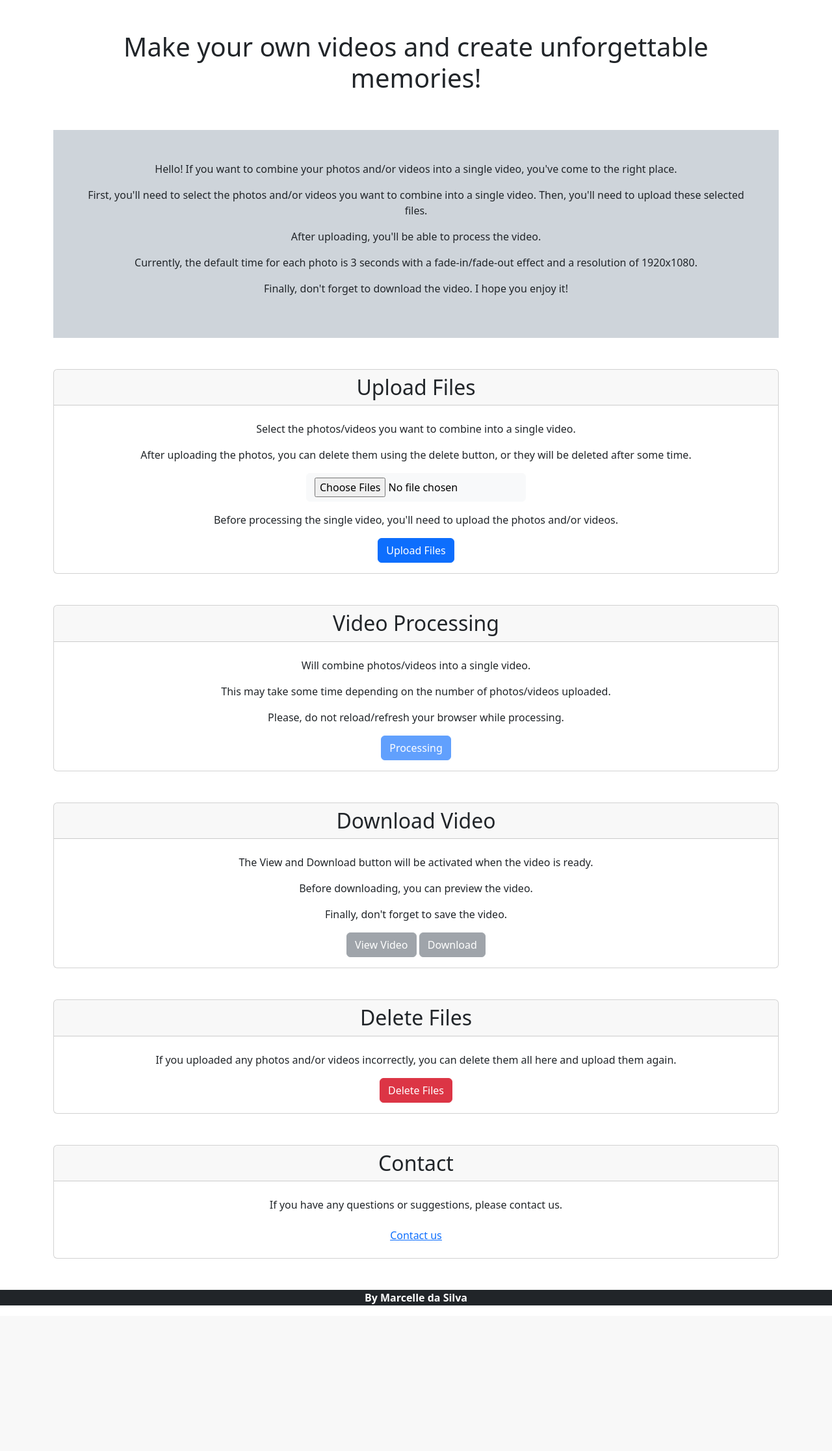
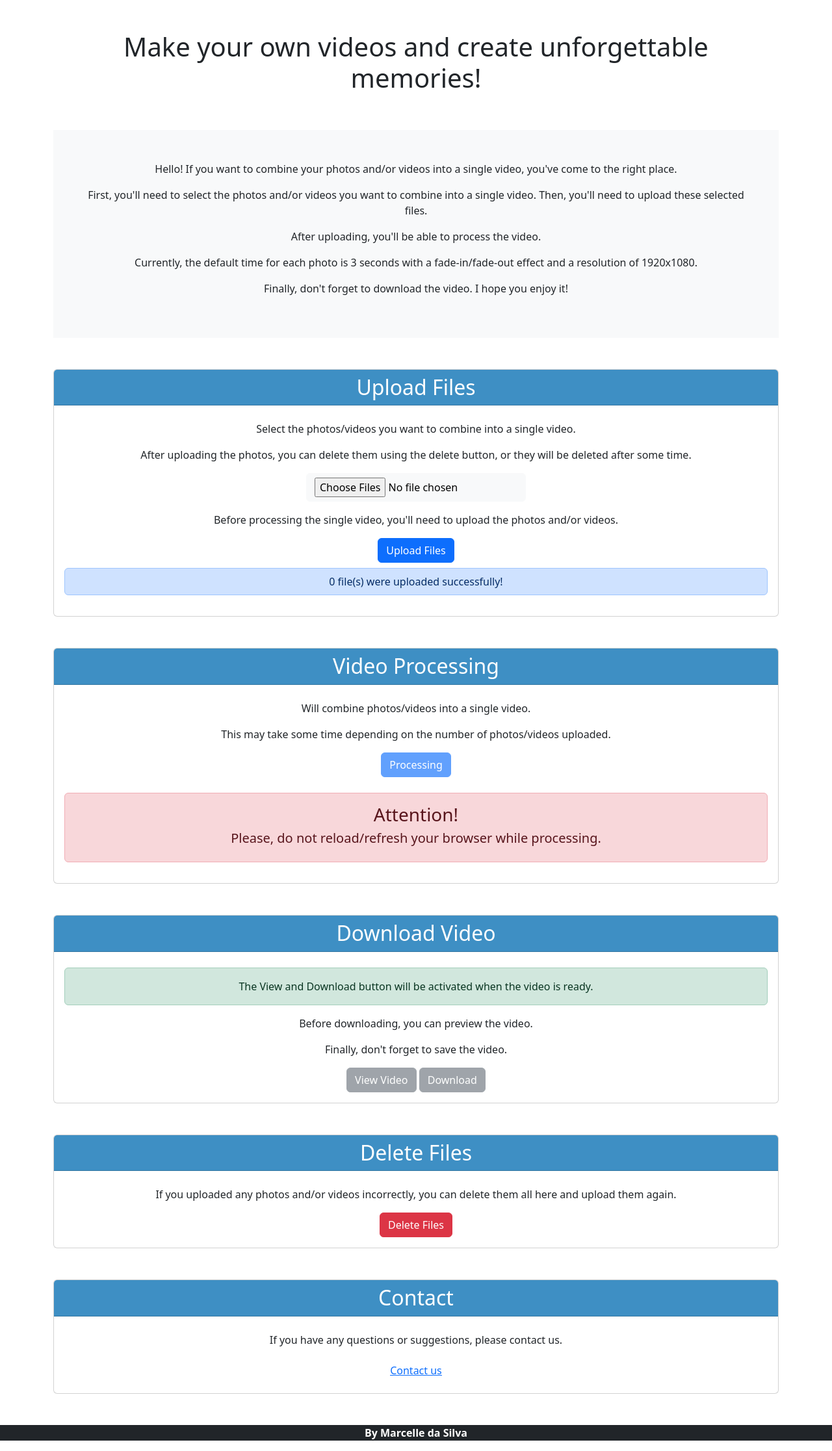
Before and after one commit to marcellestp/InVideo, a Flask app: page / in a window 1280 px wide. Shown: the part 145-2378 px from the top of the page at 65% size. Before the commit the page ends 2154 px from the top, so only its background shows below. Run offline with Flask 3, Linux system fonts and the light colour scheme; some libraries are stand-ins or nearby versions.

Commit message:
Fix_24, 23 and 10 (#26)
* Fix_24, 23 and 10

* Removed functions not used

* Requirements updated

```diff
--- a/app.py
+++ b/app.py
@@ -7,9 +7,10 @@ import tempfile
 import shutil
 import time
 import imagesize
+import exiftool
 # import uuid
 from flask import Flask, request, render_template, redirect, send_file
-from exif import Image
+# from exif import Image
 from moviepy import vfx, ImageClip, concatenate_videoclips, VideoFileClip
 from werkzeug.utils import secure_filename
 
@@ -37,6 +38,7 @@ app.config['UPLOAD_FOLDER'] = UPLOAD_FOLDER
 print(f"PATH fotos: {UPLOAD_FOLDER}")
 
 HEIGHT_DEFAULT = 1080
+WIDTH_DEFAULT = 1920
 clips = []
 FILES_PATH = os.path.join(app.config['UPLOAD_FOLDER'])
 PATH_VIDEO_TEMP = "static/out_temp.mp4"
@@ -66,7 +68,7 @@ def crop_image(img_height, img_width, file):
     """
     # Vertical image
     if img_height > img_width:
-        width_default = 1080
+        # WIDTH_DEFAULT = 1080
         clip = ImageClip(app.config['UPLOAD_FOLDER'] + file)
         clip = clip.with_effects([vfx.Resize(height=HEIGHT_DEFAULT)])
         new_width, new_height = clip.size
@@ -74,32 +76,32 @@ def crop_image(img_height, img_width, file):
         y1_pos = new_height_center - (HEIGHT_DEFAULT / 2)
         y2_pos = new_height_center + (HEIGHT_DEFAULT / 2)
         clip = clip.with_effects([
-            vfx.Crop(x1=0, y1=y1_pos, x2=width_default, y2=y2_pos)])
+            vfx.Crop(x1=0, y1=y1_pos, x2=HEIGHT_DEFAULT, y2=y2_pos)])
     else:
         # Horizonte image
-        width_default = 1920
+        # WIDTH_DEFAULT = 1920
         clip = ImageClip(app.config['UPLOAD_FOLDER'] + file)
-        clip = clip.with_effects([vfx.Resize(width=width_default)])
+        clip = clip.with_effects([vfx.Resize(width=WIDTH_DEFAULT)])
         new_width, new_height = clip.size
         new_height_center = new_height / 2
         y1_pos = new_height_center - (HEIGHT_DEFAULT / 2)
         y2_pos = new_height_center + (HEIGHT_DEFAULT / 2)
         clip = clip.with_effects([
-            vfx.Crop(x1=0, y1=y1_pos, x2=width_default, y2=y2_pos)])
+            vfx.Crop(x1=0, y1=y1_pos, x2=WIDTH_DEFAULT, y2=y2_pos)])
 
     return clip
 
 
+@app.route('/upload', methods=['POST'])
 def upload_files():
     """
     It will be responsible for uploading only files with the defined extensions.
     """
     if request.method == 'POST':
         # Get the list of files
-        if 'files' not in request.files:
-            return 'No files part'
         files = request.files.getlist('files')
-        if files == []:
+        # Checks if any files are selected
+        if not files[0].filename:
             return 'No files selected'
         elif files:
             temp_dir = tempfile.mkdtemp()
@@ -108,11 +110,15 @@ def upload_files():
                 if file and allowed_file(file.filename):
                     # secure_filename resolving file with space in name
                     filename = secure_filename(file.filename)
+                    # Adding the lower() to avoid issues with the extension
+                    # when processing the pictures/videos
                     file.save(os.path.join(temp_dir, filename.lower()))
             for file in files:
                 # secure_filename resolving file with space in name
                 filename = secure_filename(file.filename)
-                shutil.copy(os.path.join(temp_dir, filename), UPLOAD_FOLDER)
+                # Adding the lower() to avoid issues with the extension
+                # when processing the pictures/videos
+                shutil.copy(os.path.join(temp_dir, filename.lower()), UPLOAD_FOLDER)
             shutil.rmtree(temp_dir)
             return 'Files uploaded successfully.'
         else:
@@ -125,56 +131,57 @@ def process_video():
     It will be responsible for concatenating the existing files
      in the user's directory and processing the video at the end.
     """
-    ratio_hd = round(1920 / 1080, 2)
-
     # Using sorted to sort the list of files
     # https://docs.python.org/3/howto/sorting.html
     for file in sorted(os.listdir(app.config['UPLOAD_FOLDER'])):
         if file.endswith(".jpg") or file.endswith(".jpeg") or file.endswith(".png"):
-            with open("images/" + file, "rb") as image_file:
-                file_exif = Image(image_file)
-                try:
-                    img_height = file_exif.image_height
-                    img_width = file_exif.image_width
-                except AttributeError:
-                    img_width, img_height = imagesize.get(app.config['UPLOAD_FOLDER'] + file)
-                except KeyError:
-                    img_width, img_height = imagesize.get(app.config['UPLOAD_FOLDER'] + file)
-
-                # Check the aspect ratio, and if diff of 1.77, crop the image
-                ratio = round(img_height / img_width, 2)
-                if ratio != ratio_hd:
+            # with open("images/" + file, "rb") as image_file:
+            with open("images/" + file, "rb") as fp:
+                with exiftool.ExifToolHelper() as image_file:
+                    file_exif = image_file.get_metadata(fp.name)
+                    try:
+                        img_height = file_exif[0]['File:ImageHeight']
+                        img_width = file_exif[0]['File:ImageWidth']
+                    except AttributeError:
+                        img_width, img_height = imagesize.get(app.config['UPLOAD_FOLDER'] + file)
+                    except KeyError:
+                        img_width, img_height = imagesize.get(app.config['UPLOAD_FOLDER'] + file)
+                    # Crop images to the default size of 1920x1080
                     clip = crop_image(img_height, img_width, file)
 
-                if file_exif.has_exif:
                     try:
+                        res = file_exif[0]['EXIF:Orientation']
+                    except KeyError as err:
+                        res = False
 
-                        if file_exif.orientation in (1, 2):
+                    if file_exif and res:
+                        try:
+
+                            if file_exif[0]['EXIF:Orientation'] in (1, 2):
+                                clips.append(clip.with_duration(TIME).with_effects([vfx.FadeIn(FADEIN_TIME), vfx.FadeOut(FADEOUT_TIME)]))
+                            elif file_exif[0]['EXIF:Orientation'] in (6, 7):
+                                clip = clip.with_duration(TIME)
+                                clip = clip.with_effects([vfx.Resize(width=HEIGHT_DEFAULT)])
+                                clip = clip.with_effects([vfx.Rotate(270)])
+                                clip = clip.with_effects([vfx.FadeIn(FADEIN_TIME)])
+                                clip = clip.with_effects([vfx.FadeOut(FADEOUT_TIME)])
+                                # clip = clip.with_effects([vfx.Resize(LAMBDA_EFFECT)])
+                                clips.append(clip)
+                            elif file_exif[0]['EXIF:Orientation'] in (5, 8):
+                                clips.append(clip.with_duration(TIME).with_effects([vfx.Resize(width=HEIGHT_DEFAULT), vfx.Rotate(90), vfx.FadeIn(FADEIN_TIME), vfx.FadeOut(FADEOUT_TIME)]))
+                            elif file_exif[0]['EXIF:Orientation'] in (3, 4):
+                                clips.append(clip.with_duration(TIME).with_effects([vfx.Resize(width=HEIGHT_DEFAULT), vfx.Rotate(180), vfx.FadeIn(FADEIN_TIME), vfx.FadeOut(FADEOUT_TIME)]))
+                            else:
+                                clips.append(clip.with_duration(TIME).with_effects([vfx.FadeIn(FADEIN_TIME), vfx.FadeOut(FADEOUT_TIME)]))
+                        except AttributeError:
                             clips.append(clip.with_duration(TIME).with_effects([vfx.FadeIn(FADEIN_TIME), vfx.FadeOut(FADEOUT_TIME)]))
-                        elif file_exif.orientation in (6, 7):
-                            clip = clip.with_duration(TIME)
-                            clip = clip.with_effects([vfx.Resize(width=1080)])
-                            clip = clip.with_effects([vfx.Rotate(270)])
-                            clip = clip.with_effects([vfx.FadeIn(FADEIN_TIME)])
-                            clip = clip.with_effects([vfx.FadeOut(FADEOUT_TIME)])
-                            # clip = clip.with_effects([vfx.Resize(LAMBDA_EFFECT)])
-                            clips.append(clip)
+                        except ValueError:
+                            clips.append(clip.with_duration(TIME).with_effects([vfx.FadeIn(FADEIN_TIME), vfx.FadeOut(FADEOUT_TIME)]))
 
-                        elif file_exif.orientation in (1, 8):
-                            clips.append(clip.with_duration(TIME).with_effects([vfx.Resize(width=1080), vfx.Rotate(90), vfx.FadeIn(FADEIN_TIME), vfx.FadeOut(FADEOUT_TIME)]))
-                        elif file_exif.orientation in (1, 4):
-                            clips.append(clip.with_duration(TIME).with_effects([vfx.Resize(width=1080), vfx.Rotate(180), vfx.FadeIn(FADEIN_TIME), vfx.FadeOut(FADEOUT_TIME)]))
-                        else:
-                            clips.append(clip.with_duration(TIME).with_effects([vfx.FadeIn(FADEIN_TIME), vfx.FadeOut(FADEOUT_TIME)]))
-                    except AttributeError:
-                        clips.append(clip.with_duration(TIME).with_effects([vfx.FadeIn(FADEIN_TIME), vfx.FadeOut(FADEOUT_TIME)]))
-                    except ValueError:
+                    else:
                         clips.append(clip.with_duration(TIME).with_effects([vfx.FadeIn(FADEIN_TIME), vfx.FadeOut(FADEOUT_TIME)]))
 
-                else:
-                    clips.append(clip.with_duration(TIME).with_effects([vfx.FadeIn(FADEIN_TIME), vfx.FadeOut(FADEOUT_TIME)]))
-
-        # If video
+        # If file is video .mp4 or .mov
         if file.endswith(".mp4") or file.endswith(".mov"):
             clip = VideoFileClip(app.config['UPLOAD_FOLDER'] + file)
             clip = clip.with_effects([vfx.Resize(height=HEIGHT_DEFAULT)])
@@ -207,6 +214,9 @@ def delete_files():
                         os.remove(file_path)
                 except Exception as e:
                     print(f'Erro ao deletar {file_path}: {e}')
+        # Check if there's a output video and delete
+        if os.path.exists(PATH_VIDEO):
+            os.remove(PATH_VIDEO)
 
 
 @app.route('/download')
@@ -223,7 +233,7 @@ def download_files():
 @app.route('/', methods=['GET', 'POST'])
 def upload_process_download():
     """
-    It will be responsible for identifying which option the user
+    It will be responsible for identify which option the user
      is selecting on the system's main page.
     """
     if request.method == 'POST':
@@ -254,12 +264,14 @@ def upload_process_download():
     # Check if the upload file exist. If yes, the process button will activate
     if os.listdir(FILES_PATH) != []:
         exist_file = 1
-        # return redirect("/")
     else:
         exist_file = 0
 
+    # Check how many uploaded files exist
+    file_list = len([file for file in os.scandir(FILES_PATH) if file.is_file()])
+
     return render_template('index.html', exist_video=exist_video,
-        exist_file=exist_file)
+        exist_file=exist_file, file_list=file_list)
 
 
 if __name__ == '__main__':
--- a/requirements.txt
+++ b/requirements.txt
@@ -1,6 +1,6 @@
 Flask
 moviepy
-exif
 imagesize
 Werkzeug
 Jinja2
+pyexiftool
--- a/templates/index.html
+++ b/templates/index.html
@@ -74,7 +74,7 @@
 
     <div class="container">
         <h1 id="about" class="text-center p-2 mt-5 mb-5">Make your own videos and create unforgettable memories!</h1>
-        <div class="w-100 bg-dark-subtle text-center p-5 mb-5">
+        <div class="w-100 bg-light text-center p-5 mb-5">
             <p>Hello! If you want to combine your photos and/or videos into a single video, you've come to the right place.</p>
             <p>First, you'll need to select the photos and/or videos you want to combine into a single video. Then, you'll need to upload these selected files.</p>
             <p>After uploading, you'll be able to process the video.</p>
@@ -83,7 +83,7 @@
         </div>
         <form action="" method="post" enctype="multipart/form-data">
         <div class="card text-center">
-        <h2 id="upload" class="card-header">
+        <h2 id="upload" class="card-header text-white text-decoration-none" style="background-color: #3e8fc4;">
             Upload Files
         </h2>
         <div class="card-body">
@@ -93,34 +93,41 @@
             <input class="btn btn-light" type="file" name="files" multiple accept=".png, .jpg, .jpeg, .mp4, .mov">
             <p></p>
             <p class="card-text">Before processing the single video, you'll need to upload the photos and/or videos.</p>
-            <input class="btn btn-primary" type="submit" name="upload" value="Upload Files">
+            <input id="upload" class="btn btn-primary" type="submit" name="upload" value="Upload Files">
+            <p class="alert alert-primary p-2 mt-2" role="alert">{{ file_list }} file(s) were uploaded successfully!</p>
         </div>
         </div>
         <br> <br>
         <div class="card text-center">
-        <h2 id="process" class="card-header">
+        <h2 id="process" class="card-header text-white text-decoration-none" style="background-color: #3e8fc4;">
             Video Processing
         </h2>
         <div class="card-body">
             <h5 class="card-title"></h5>
             <p class="card-text">Will combine photos/videos into a single video.</p>
             <p>This may take some time depending on the number of photos/videos uploaded.</p>
-            <p>Please, do not reload/refresh your browser while processing.</p>
             {% if exist_file == 1 %}
-                <input class="btn btn-primary" type="submit" name="process" value="Processing">
+                <input onClick="alert('Please, do not reload/refresh your browser while processing.\nYou can now press ok.')" class="btn btn-primary" type="submit" name="process" value="Processing">
             {% else %}
                 <input class="btn btn-primary" disabled type="submit" name="process" value="Processing">
             {% endif %}
+            <div id="liveAlertPlaceholder"></div>
+            <br>
+            <div class="alert alert-danger" role="alert">
+                <h3 class="alert-heading text-decoration">Attention!</h3>
+                <h5>Please, do not reload/refresh your browser while processing.</h5>
+            </div>
+
         </div>
         </div>
         <br> <br>
         <div class="card text-center">
-        <h2 id="download" class="card-header">
+        <h2 id="download" class="card-header text-white text-decoration-none" style="background-color: #3e8fc4;">
             Download Video
         </h2>
         <div class="card-body">
             <h5 class="card-title"></h5>
-            <p class="card-text">The View and Download button will be activated when the video is ready.</p>
+            <p class="alert alert-success" role="alert">The View and Download button will be activated when the video is ready.</p>
             <p>Before downloading, you can preview the video.</p>
             <p>Finally, don't forget to save the video.</p>
             {% if exist_video == 1 %}
@@ -135,7 +142,7 @@
 
         <br> <br>
         <div class="card text-center">
-        <h2 id="delete" class="card-header">
+        <h2 id="delete" class="card-header text-white text-decoration-none" style="background-color: #3e8fc4;">
             Delete Files
         </h2>
         <div class="card-body">
@@ -148,7 +155,7 @@
         </form>
         <br> <br>
         <div class="card text-center">
-        <h2 id="contact" class="card-header">
+        <h2 id="contact" class="card-header text-white text-decoration-none" style="background-color: #3e8fc4;">
             Contact
         </h2>
         <div class="card-body">
@@ -161,7 +168,6 @@
     </div>
     <br>
     <br>
-
     <!-- Footer of the homepage -->
     <div class="text-center bg-dark text-white text-decoration-none">
         <p><b>By Marcelle da Silva</b></p>
```
